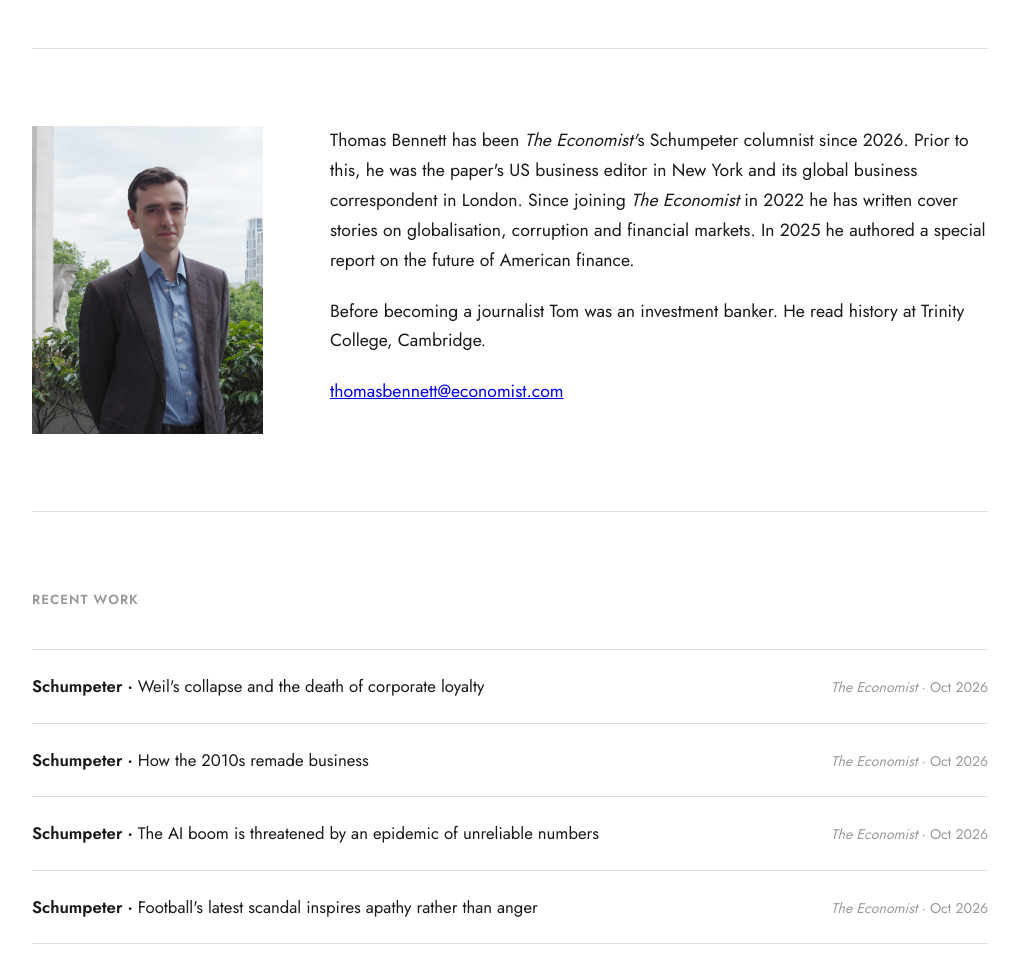
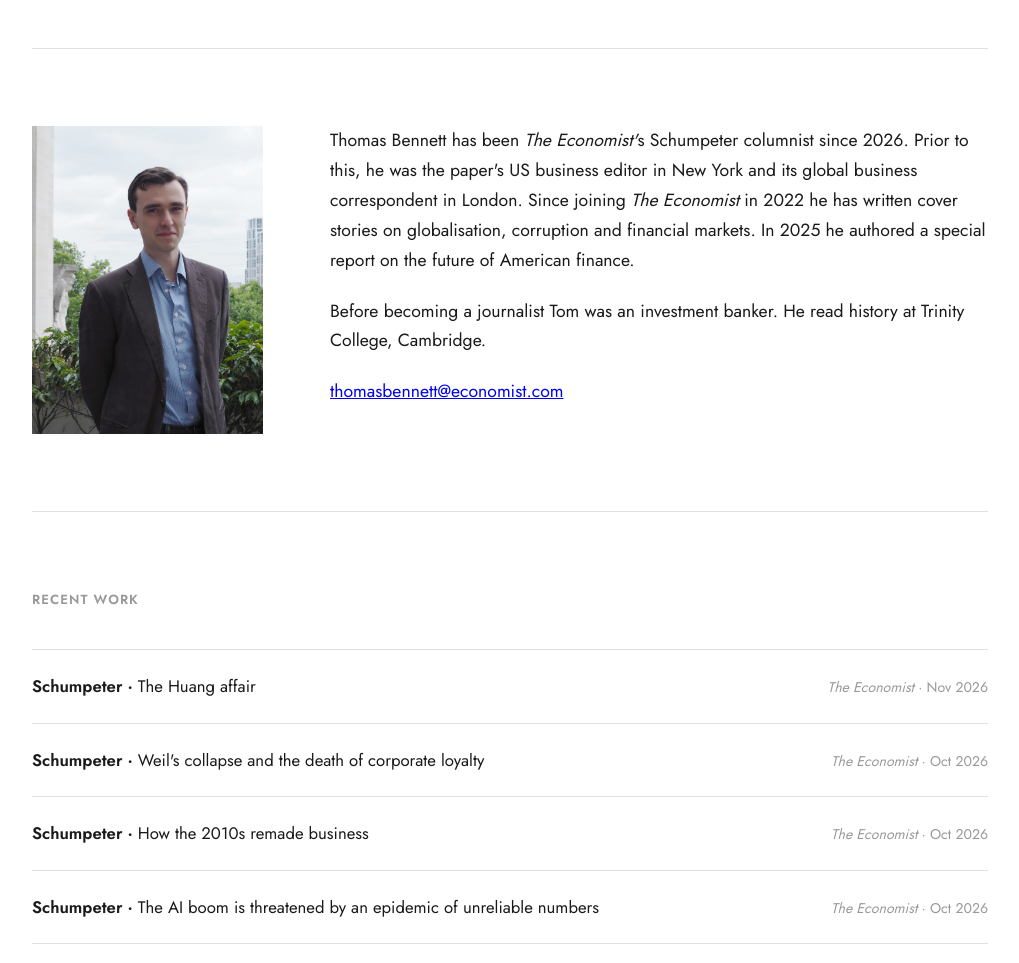
Before and after one commit to thomasrbennett/thomasrbennett.com, a plain HTML site: page index.html in a window 1280 px wide. Shown: the part 107-1070 px from the top of the page, without its empty margins (130-1149 px from the left). Drawn offline with Linux system fonts and the light colour scheme.

Commit message:
Add files via upload

```diff
--- a/index.html
+++ b/index.html
@@ -44,6 +44,12 @@
     <section class="articles-section">
       <h2>Recent work</h2>
       <ul class="article-list">
+        <li>
+          <a href="https://www.economist.com/business/2026/11/11/there-has-never-been-a-scandal-like-the-jensen-huang-affair" target="_blank">
+            <span class="article-title"><strong>Schumpeter &middot;</strong> The Huang affair</span>
+            <span class="article-meta"><em>The Economist</em> &middot; Nov 2026</span>
+          </a>
+        </li>
         <li>
           <a href="https://www.economist.com/business/2026/10/28/weils-collapse-and-the-death-of-corporate-loyalty" target="_blank">
             <span class="article-title"><strong>Schumpeter &middot;</strong> Weil's collapse and the death of corporate loyalty</span>
```
